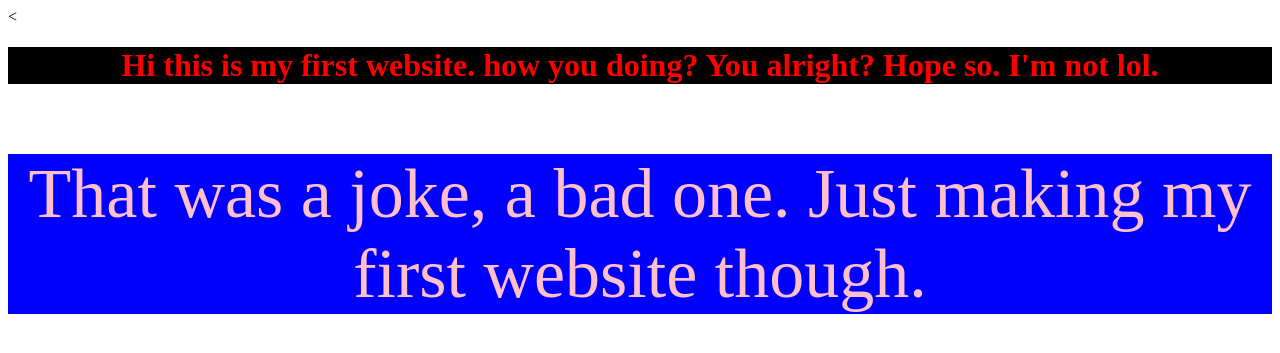
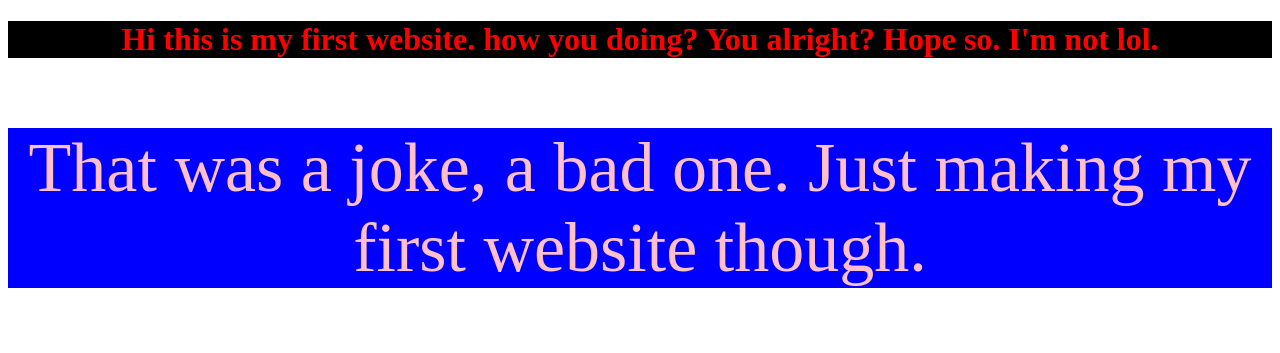
Before and after one commit to Yemi123/My-First-Website, a plain HTML site: page index.html in a window 1280 px wide. Shown: the top 353 px of the page. Drawn offline with Linux system fonts and the light colour scheme.

Commit message:
Update index.html

```diff
--- a/index.html
+++ b/index.html
@@ -25,7 +25,7 @@
 
   </style>
 <body>
-  <<title>Everything that is wrong right now lol</title>
+  <title>Everything that is wrong right now lol</title>
   <h1> Hi this is my first website. how you doing? You alright? Hope so. I'm not lol. </h1>
   <p> That was a joke, a bad one. Just making my first website though. </p>
   <p> I'm confused af</p>
```
